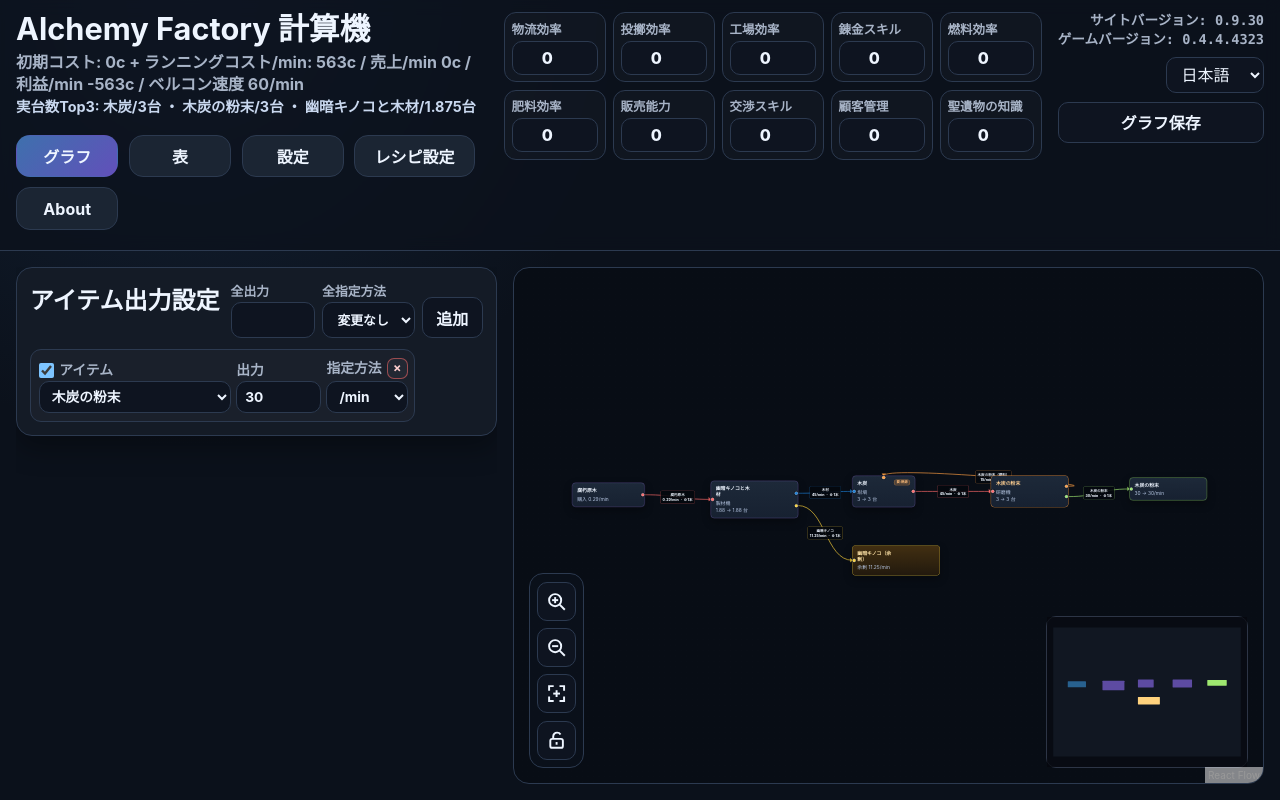
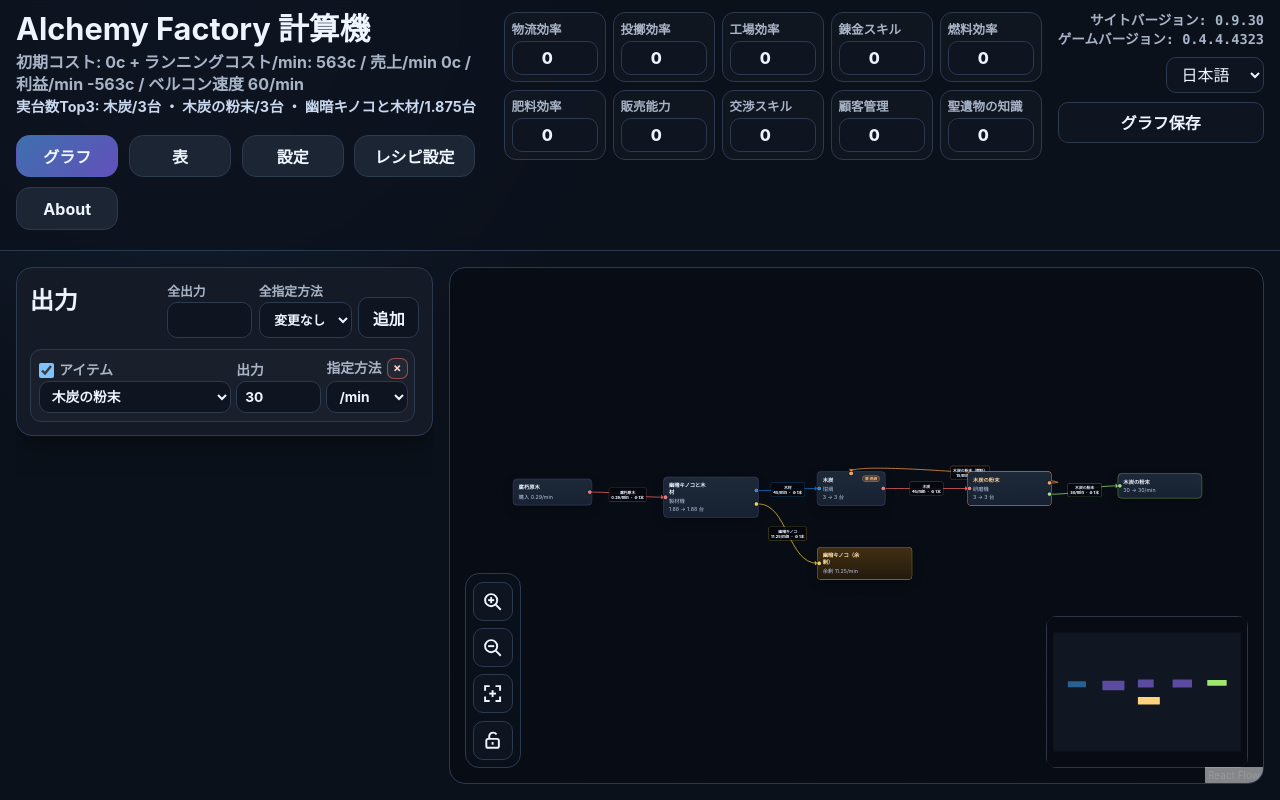
Before and after one commit to spaltfcy/alchemyfactory-calculator, a React (Vite) app: page / in a window 1280 px wide. Built offline with nearby package versions, Linux system fonts and the light colour scheme.

Commit message:
v0.9.30 Tweak output label, table headers, and Sol name

```diff
--- a/src/i18n.ts
+++ b/src/i18n.ts
@@ -6,7 +6,7 @@ export const UI = {
   table: { ja: '表', en: 'Table' },
   settings: { ja: '設定', en: 'Settings' },
   about: { ja: 'About', en: 'About' },
-  itemOutputSettings: { ja: 'アイテム出力設定', en: 'Item output settings' },
+  itemOutputSettings: { ja: '出力', en: 'Output' },
   recipeSettings: { ja: 'レシピ設定', en: 'Recipe settings' },
   targets: { ja: 'アイテム出力設定', en: 'Item output settings' },
   addTarget: { ja: '追加', en: 'Add' },
```
